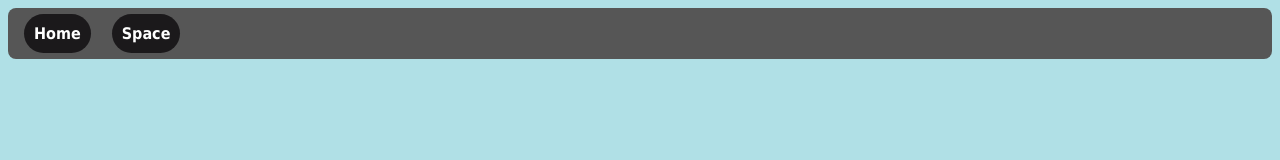
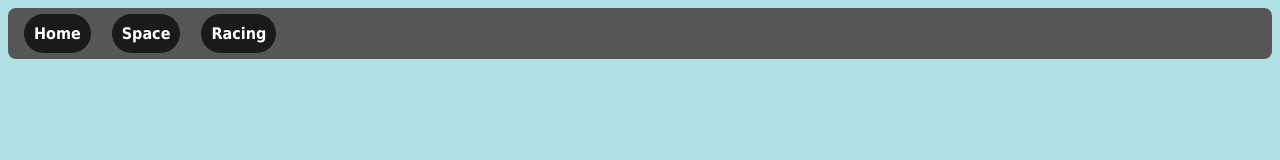
Before and after one commit to bonloupjunior/bonloupjunior.github.io, a plain HTML site: page Racing.html in a window 1280 px wide. Drawn offline with Linux system fonts and the light colour scheme.

Commit message:
Update Racing.html

```diff
--- a/Racing.html
+++ b/Racing.html
@@ -5,6 +5,7 @@
 	<div id="menu"><ul>
 		<li><a href="./index.html" class="active">Home</a></li>
 		<li><a href="./space.html" class="active">Space</a></li>
+		<li><a href="./Racing.html" class="active">Racing</a></li>
 	</ul></div>
 
 </body>
```
